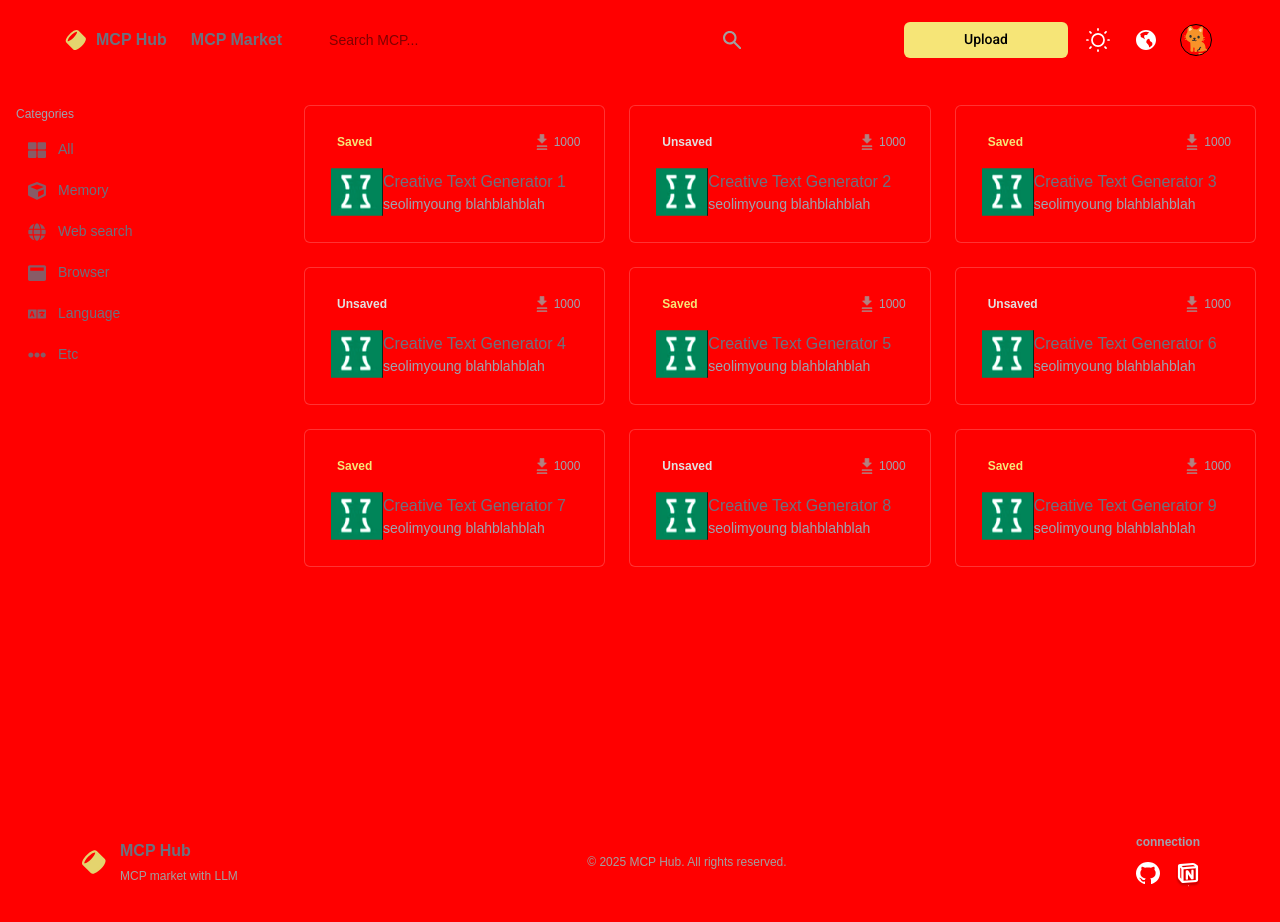
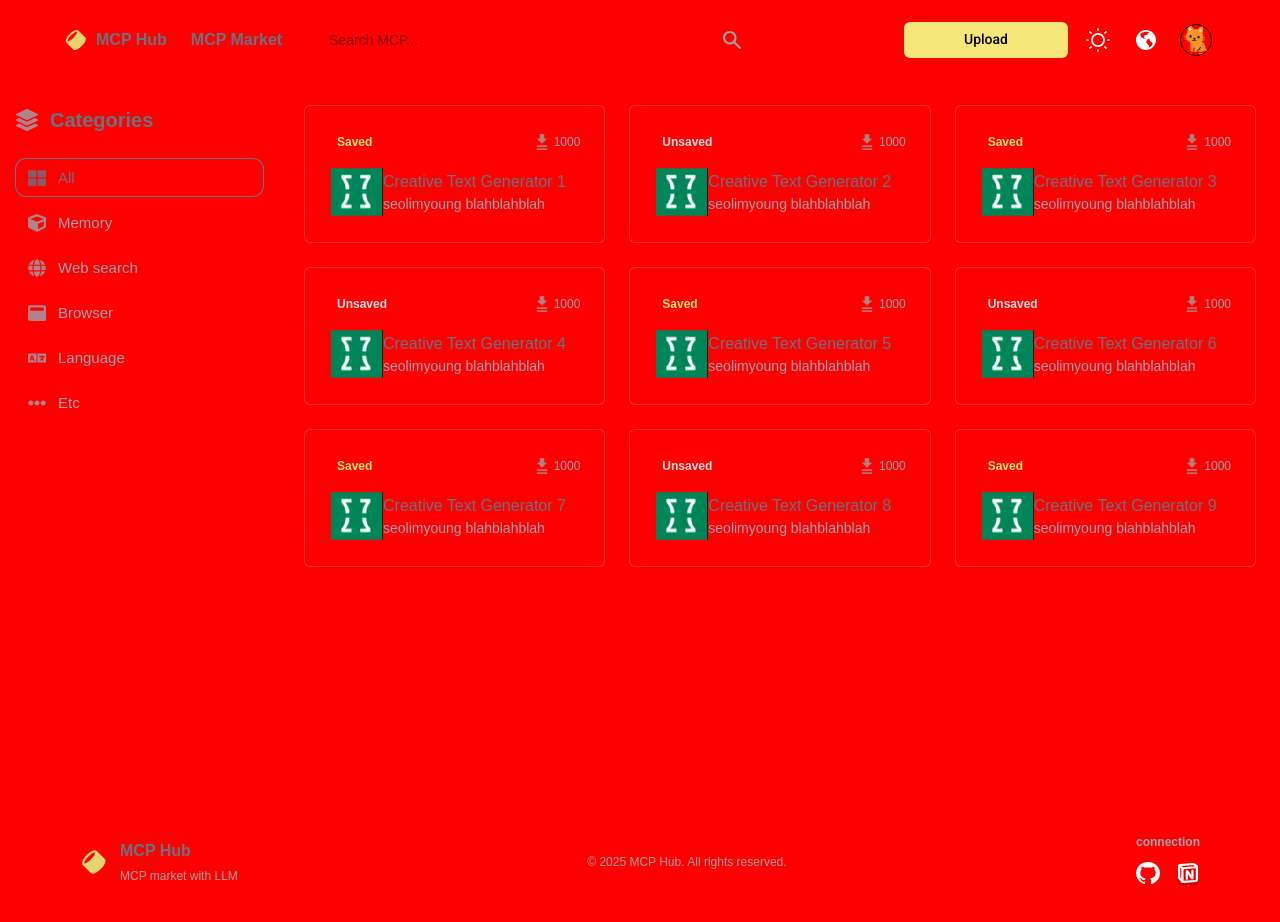
Before and after one commit to 8LOWUP/mcp-hub-FE, a Next.js app: page /en/market in a window 1280 px wide. Built offline with nearby package versions, Linux system fonts and the light colour scheme; a web font is replaced by a local one.

Commit message:
:sparkles:feat: 카테고리별 mcp 카드 필터링

```diff
--- a/src/app/[locale]/market/page.tsx
+++ b/src/app/[locale]/market/page.tsx
@@ -1,15 +1,16 @@
 // app/[locale]/market/page.tsx
-import MarketGrid, { MCPCardData } from "@/features/market/components/grid/MarketGrid";
+"use client";
 
-const mockItems: MCPCardData[] = Array.from({ length: 9 }).map((_, i) => ({
-    id: `mcp-${i + 1}`,
-    title: `Creative Text Generator ${i + 1}`,
-    description: "seolimyoung blahblahblah",
-    saved: i % 2 === 0,
-    usersCount: 1000,
-    iconSrc: "/mcpLogo.svg",
-}));
+import { useSearchParams } from "next/navigation";
+import MarketGrid from "@/features/market/components/grid/MarketGrid";
+import { DUMMY_MCP_LIST } from "@/features/market/data";
+import type { CategoryId } from "@/features/market/constants";
 
 export default function MarketPage() {
-    return <MarketGrid items={mockItems} />;
+    const sp = useSearchParams();
+    const cat = (sp.get("cat") ?? "all") as CategoryId;
+
+    const items = cat === "all" ? DUMMY_MCP_LIST : DUMMY_MCP_LIST.filter(i => i.category === cat);
+
+    return <MarketGrid items={items} />;
 }
--- /dev/null
+++ b/src/features/market/components/page/MarketPage.tsx
@@ -0,0 +1,32 @@
+// features/market/components/page/MarketPage.tsx
+"use client";
+import React from "react";
+import { useSearchParams } from "next/navigation";
+import MarketGrid from "../grid/MarketGrid";
+import { DUMMY_MCP_LIST } from "@/features/market/data";
+import { getTitleByCategory } from "@/features/market/utils";
+import type { CategoryId } from "@/features/market/constants";
+
+const MarketHeader: React.FC<{ title: string; count?: number }> = ({ title, count }) => (
+    <header className="mb-6">
+        <h1 className="text-title1 font-semibold">{title}</h1>
+        {typeof count === "number" && <p className="mt-1 text-body3 text-secondary">{count.toLocaleString()} results</p>}
+    </header>
+);
+
+export default function MarketPage() {
+    const sp = useSearchParams();
+    const cat = (sp.get("cat") ?? "all") as CategoryId;
+
+    const items = React.useMemo(
+        () => (cat === "all" ? DUMMY_MCP_LIST : DUMMY_MCP_LIST.filter(i => i.category === cat)),
+        [cat]
+    );
+
+    return (
+        <section>
+            <MarketHeader title={getTitleByCategory(cat)} count={items.length} />
+            <MarketGrid items={items} />
+        </section>
+    );
+}
--- a/src/features/market/components/sidebar/SidebarClient.tsx
+++ b/src/features/market/components/sidebar/SidebarClient.tsx
@@ -1,31 +1,54 @@
+// features/market/components/sidebar/SidebarClient.tsx
 "use client";
 
 import React from "react";
 import Link from "next/link";
+import { usePathname, useSearchParams } from "next/navigation";
 import { CATEGORY_PRESET } from "@/features/market/constants";
+import { FaLayerGroup } from "react-icons/fa";
 
-type Props = { onItemClick?: () => void };
+const SidebarClient: React.FC<{ onItemClick?: () => void }> = ({ onItemClick }) => {
+    const pathname = usePathname();                   // e.g. "/ko/market"
+    const sp = useSearchParams();
+    const active = (sp.get("cat") ?? "all").toLowerCase();
 
-const itemCls =
-    "flex items-center gap-3 rounded-[10px] px-3 py-2 text-body3 hover:bg-surface-2 transition-colors";
+    // 현재 로케일 추출
+    const locale = React.useMemo(() => pathname.split("/")[1] || "en", [pathname]);
 
-const SidebarClient: React.FC<Props> = ({ onItemClick }) => {
     return (
         <nav aria-label="Market sidebar" className="px-4 py-6 space-y-6">
+            <div className="flex items-center gap-3">
+                <FaLayerGroup size={22} className="opacity-80 text-secondary" />
+                <h3 className="text-[20px] font-semibold text-primary">Categories</h3>
+            </div>
+
             <section>
-                <h3 className="text-body4 text-secondary mb-2">Categories</h3>
-                <div className="flex flex-col gap-1">
+                <div className="flex flex-col gap-2">
                     {CATEGORY_PRESET.map((c) => {
-                        const Icon = c.icon; // ✅ 아이콘 컴포넌트 꺼내기
+                        const href =
+                            c.id === "all"
+                                ? `/${locale}/market`
+                                : `/${locale}/market?cat=${c.id}`;
+
+                        const isActive = active === c.id;
+
                         return (
                             <Link
                                 key={c.id}
-                                href={c.id === "all" ? "/market" : `/market?cat=${c.id}`}
-                                className={itemCls}
+                                href={href}
+                                prefetch={false}
+                                scroll={false}
+                                replace
+                                className={[
+                                    "flex items-center gap-3 rounded-[10px] px-3 py-2 text-body3 transition-colors",
+                                    isActive
+                                        ? "bg-transparent ring-1 ring-accent/70 text-primary"
+                                        : "text-secondary hover:bg-surface-2",
+                                ].join(" ")}
                                 onClick={onItemClick}
                             >
-                                <Icon size={18} className="opacity-80 shrink-0" /> {/* ✅ 아이콘 렌더 */}
-                                <span>{c.label}</span>
+                                <c.icon size={18} className="opacity-80 shrink-0" />
+                                <span className="text-[15px]">{c.label}</span>
                             </Link>
                         );
                     })}
--- /dev/null
+++ b/src/features/market/data.ts
@@ -0,0 +1,14 @@
+// features/market/data.ts
+import type { McpCardData } from "./types";
+
+export const DUMMY_MCP_LIST: McpCardData[] = [
+    { id: "1", title: "Creative Text Generator 1", description: "seolimyoung blahblahblah", usersCount: 1000, iconSrc: "/mcpLogo.svg", saved: true,  category: "memory" },
+    { id: "2", title: "Creative Text Generator 2", description: "seolimyoung blahblahblah", usersCount: 1000, iconSrc: "/mcpLogo.svg", saved: false, category: "web-search" },
+    { id: "3", title: "Creative Text Generator 3", description: "seolimyoung blahblahblah", usersCount: 1000, iconSrc: "/mcpLogo.svg", saved: true,  category: "etc" },
+    { id: "4", title: "Creative Text Generator 4", description: "seolimyoung blahblahblah", usersCount: 1000, iconSrc: "/mcpLogo.svg", saved: false, category: "memory" },
+    { id: "5", title: "Creative Text Generator 5", description: "seolimyoung blahblahblah", usersCount: 1000, iconSrc: "/mcpLogo.svg", saved: true,  category: "browser" },
+    { id: "6", title: "Creative Text Generator 6", description: "seolimyoung blahblahblah", usersCount: 1000, iconSrc: "/mcpLogo.svg", saved: false, category: "language" },
+    { id: "7", title: "Creative Text Generator 7", description: "seolimyoung blahblahblah", usersCount: 1000, iconSrc: "/mcpLogo.svg", saved: true,  category: "web-search" },
+    { id: "8", title: "Creative Text Generator 8", description: "seolimyoung blahblahblah", usersCount: 1000, iconSrc: "/mcpLogo.svg", saved: false, category: "browser" },
+    { id: "9", title: "Creative Text Generator 9", description: "seolimyoung blahblahblah", usersCount: 1000, iconSrc: "/mcpLogo.svg", saved: true,  category: "etc" },
+];
--- /dev/null
+++ b/src/features/market/types.ts
@@ -0,0 +1,11 @@
+import type { CategoryId } from "./constants";
+
+export type McpCardData = {
+    id: string;
+    title: string;
+    description: string;
+    iconSrc?: string;
+    saved?: boolean;
+    usersCount?: number;
+    category: CategoryId;
+};
--- /dev/null
+++ b/src/features/market/utils.ts
@@ -0,0 +1,4 @@
+import { CATEGORY_PRESET, type CategoryId } from "./constants";
+
+export const getTitleByCategory = (cat: CategoryId) =>
+    CATEGORY_PRESET.find(c => c.id === cat)?.label ?? "All";
```
